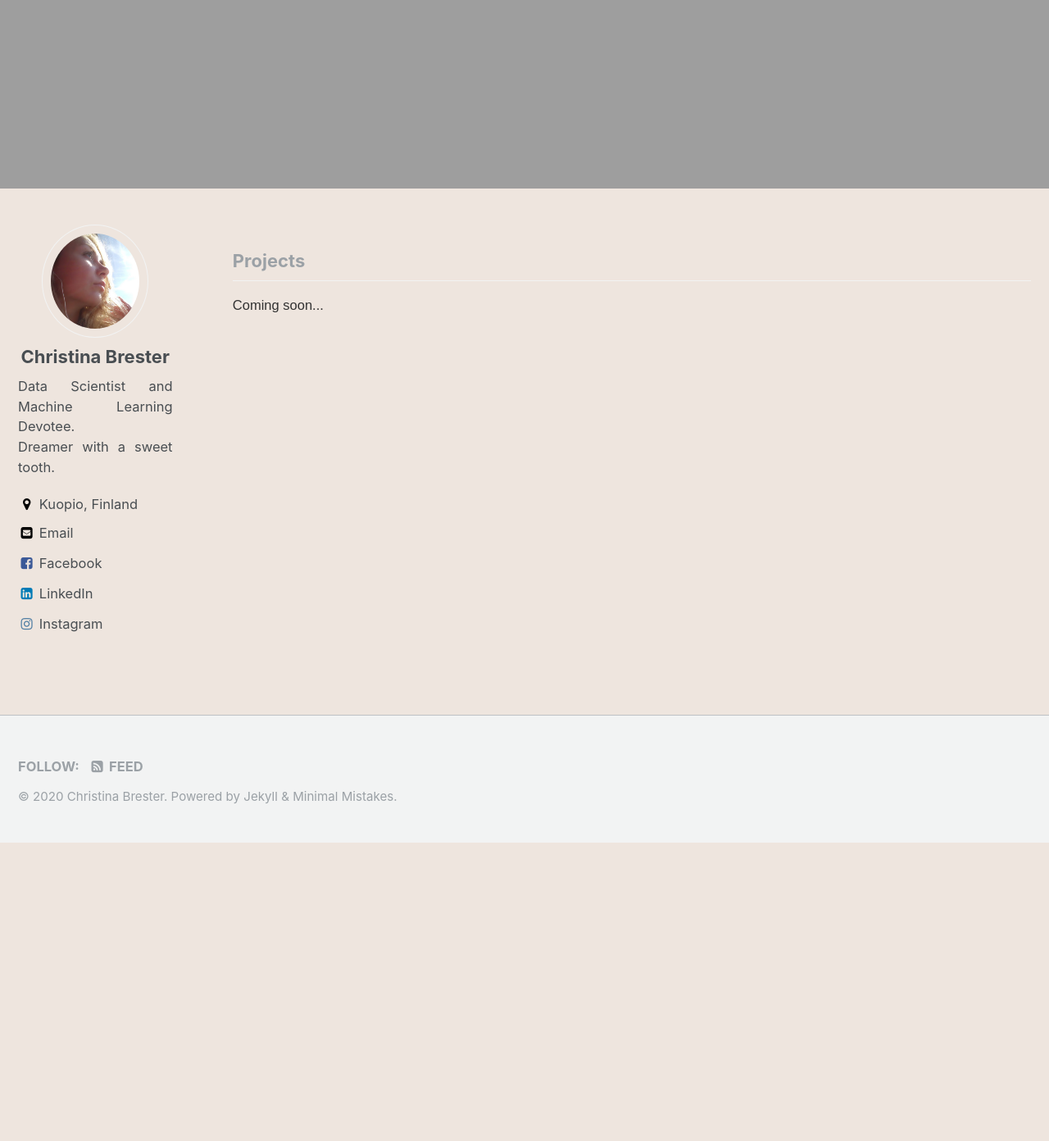
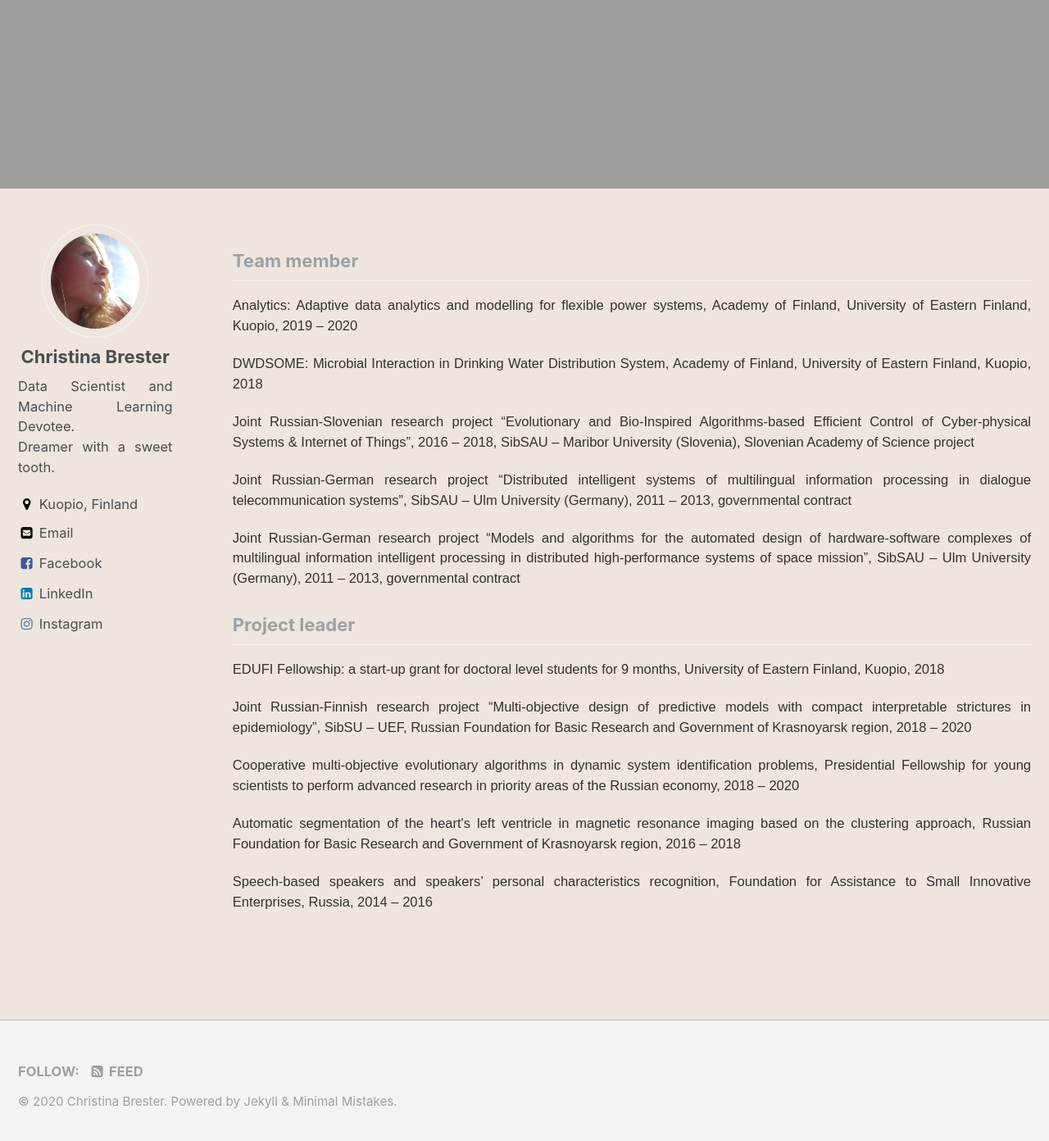
Before and after one commit to christinabrester/brester, a Jekyll site: the page built from _pages/projects.html, in a window 1280 px wide and 1400 px high, scrolled down 830 px. Shown: the top 1392 px of the window at 82% size. Built offline with Jekyll 4.4.1, drawn with Linux system fonts in a browser that asks for light colours; before the commit the page ends 1858 px from its top, so only the background shows below that.

Commit message:
projects

```diff
--- a/_pages/projects.html
+++ b/_pages/projects.html
@@ -18,9 +18,30 @@ header:
 {% include base_path %}
 
 
-<h3 class="archive__subtitle"> Projects </h3>
+<h3 class="archive__subtitle"> Team member </h3>
 
-<p class="projects"> Coming soon... </p>
+<p class="projects"> Analytics: Adaptive data analytics and modelling for flexible power systems, Academy of Finland, University of Eastern Finland, Kuopio, 2019 – 2020 </p>
+
+<p class="projects"> DWDSOME: Microbial Interaction in Drinking Water Distribution System, Academy of Finland, University of Eastern Finland, Kuopio, 2018 </p>
+
+<p class="projects"> Joint Russian-Slovenian research project “Evolutionary and Bio-Inspired Algorithms-based Efficient Control of Cyber-physical Systems & Internet of Things”, 2016 – 2018, SibSAU – Maribor University (Slovenia), Slovenian Academy of Science project </p>
+
+<p class="projects"> Joint Russian-German research project “Distributed intelligent systems of multilingual information processing in dialogue telecommunication systems”, SibSAU – Ulm University (Germany), 2011 – 2013, governmental contract </p>
+
+<p class="projects"> Joint Russian-German research project “Models and algorithms for the automated design of hardware-software complexes of multilingual information intelligent processing in distributed high-performance systems of space mission”, SibSAU – Ulm University (Germany), 2011 – 2013, governmental contract </p>
+
+<h3 class="archive__subtitle"> Project leader </h3>
+
+<p class="projects"> EDUFI Fellowship: a start-up grant for doctoral level students for 9 months, University of Eastern Finland, Kuopio, 2018 </p>
+
+<p class="projects"> Joint Russian-Finnish research project “Multi-objective design of predictive models with compact interpretable strictures in epidemiology”, SibSU – UEF, Russian Foundation for Basic Research and Government of Krasnoyarsk region, 2018 – 2020 </p>
+
+<p class="projects"> Cooperative multi-objective evolutionary algorithms in dynamic system identification problems, Presidential Fellowship for young scientists to perform advanced research in priority areas of the Russian economy, 2018 – 2020 </p>
+
+<p class="projects"> Automatic segmentation of the heart's left ventricle in magnetic resonance imaging based on the clustering approach, Russian Foundation for Basic Research and Government of Krasnoyarsk region, 2016 – 2018 </p>
+
+<p class="projects"> Speech-based speakers and speakers’ personal characteristics recognition, Foundation for Assistance to Small Innovative Enterprises, Russia, 2014 – 2016 </p>
+
 
 {% for post in paginator.posts %}
   {% include archive-single.html %}
```
Also changed, not shown: 2 other files.
